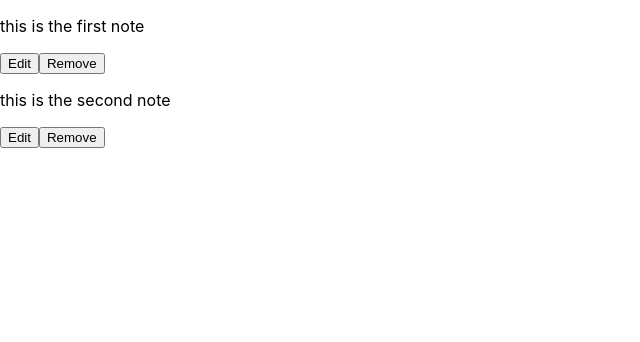
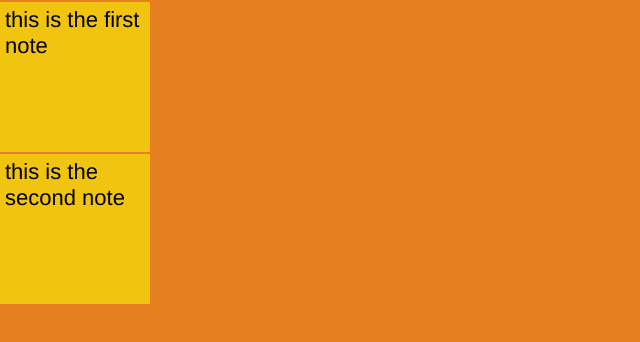
Before and after one commit to leedoughty/test-app, a React (Create React App) app: page / in a window 1280 px wide. Shown: the top 342 px of the page, without its empty margins (0-640 px from the left). Built offline with nearby package versions, Linux system fonts and the light colour scheme.

Commit message:
Add css for clearer visualisation of notes

```diff
--- a/src/index.css
+++ b/src/index.css
@@ -6,9 +6,37 @@ body {
     sans-serif;
   -webkit-font-smoothing: antialiased;
   -moz-osx-font-smoothing: grayscale;
+  background: #e67e22;
 }
 
-code {
-  font-family: source-code-pro, Menlo, Monaco, Consolas, "Courier New",
-    monospace;
+div.note {
+  height: 150px;
+  width: 150px;
+  background-color: #f1c40f;
+  margin: 2px 0;
+  position: relative;
+  overflow: hidden;
 }
+
+div.note p {
+  margin: 0;
+  font-size: 22px;
+  padding: 5px;
+  font-family: Helvetica;
+}
+
+div.note:hover > span {
+  opacity: 1;
+}
+
+div.note > span {
+  position: absolute;
+  bottom: 2px;
+  right: 2px;
+  opacity: 0;
+  transition: opacity .25s linear;
+}
+
+div.note button {
+  margin: 2px;
+}
```
